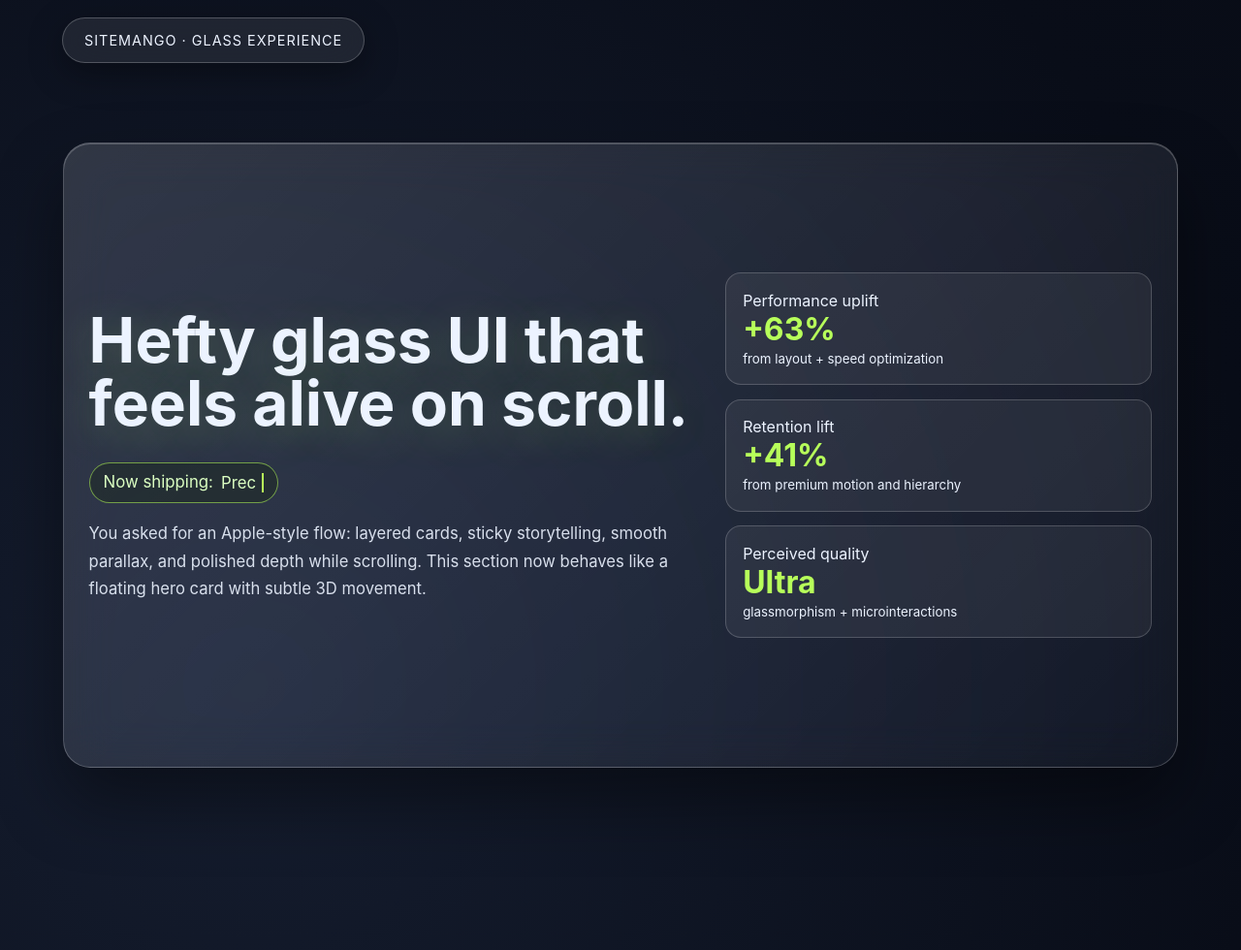
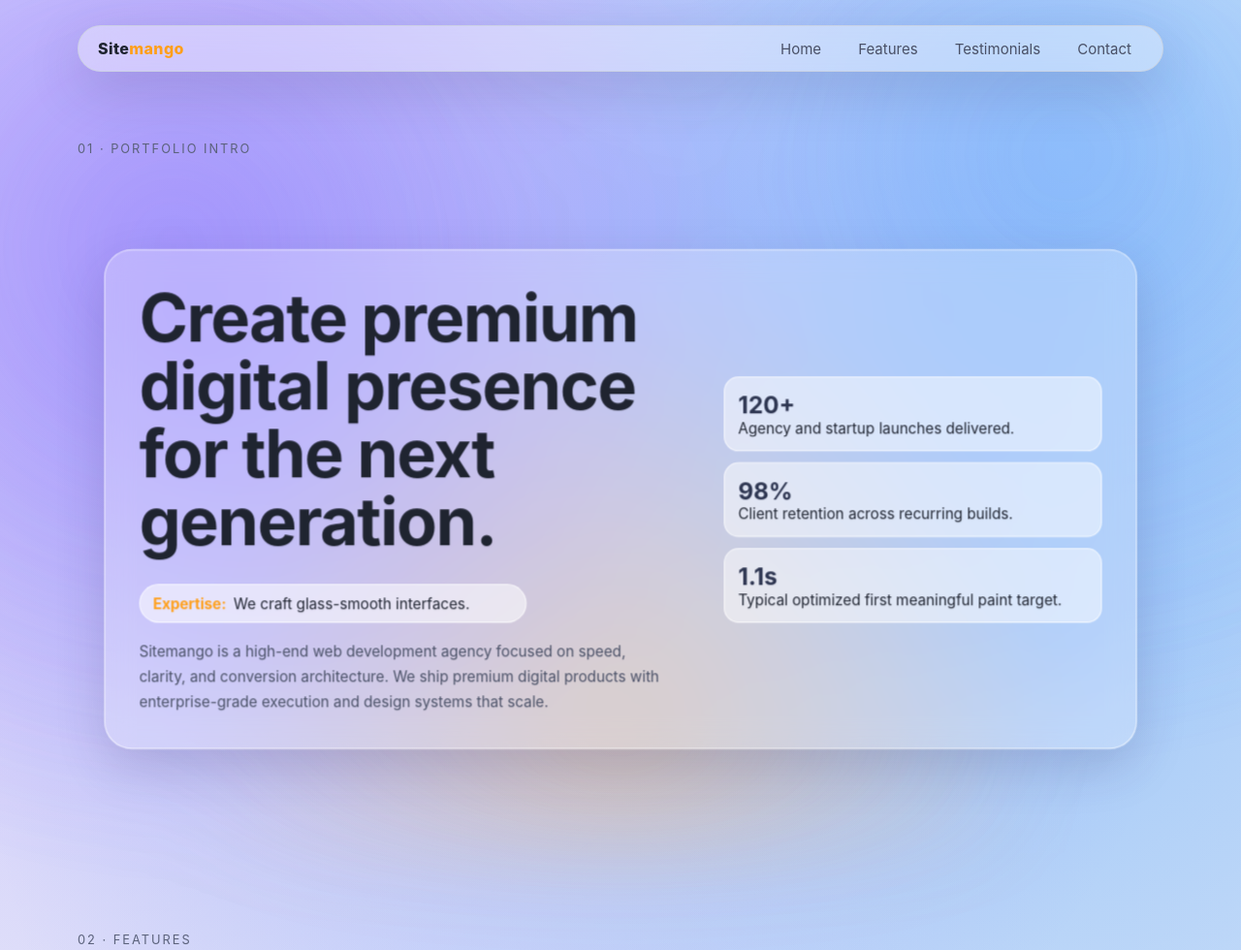
Before and after one commit to kartik-009-k/SiteMango, a plain HTML site: page index.html in a window 1280 px wide. Shown: the top 980 px of the page at 97% size. Drawn offline with Linux system fonts and the light colour scheme.

Commit message:
Implement premium glassmorphism landing page with sticky scroll effects

```diff
--- a/index.html
+++ b/index.html
@@ -1,310 +1,256 @@
 <!DOCTYPE html>
 <html lang="en">
 <head>
-<meta charset="UTF-8">
-<meta name="viewport" content="width=device-width, initial-scale=1.0">
-<title>SiteMango</title>
-
+<meta charset="UTF-8" />
+<meta name="viewport" content="width=device-width, initial-scale=1.0" />
+<title>Sitemango — Premium Web Development</title>
 <style>
 :root{
---accent:#b7ff5a;
---accent-soft:rgba(183,255,90,.3);
---bg:#070a12;
---text:#ecf3ff;
---glass:rgba(255,255,255,.08);
---glass-border:rgba(255,255,255,.22);
---blur:20px;
+  --text:#1f2430;
+  --muted:#495066;
+  --accent:#ffb347;
+  --accent-strong:#ff9f1a;
+  --glass-bg:rgba(255,255,255,.38);
+  --glass-bg-soft:rgba(255,255,255,.26);
+  --glass-border:rgba(255,255,255,.75);
+  --silver-stroke:rgba(203,210,221,.75);
+  --blur-panel:15px;
+  --blur-card:20px;
+  --shadow:0 18px 55px rgba(42,40,86,.18);
 }
 
-*{margin:0;padding:0;box-sizing:border-box;font-family:"Inter","Segoe UI",system-ui,sans-serif;}
+*{box-sizing:border-box;margin:0;padding:0;font-family:"Inter","SF Pro Display","Segoe UI",sans-serif;}
 
-html,body{background:radial-gradient(circle at 20% 20%,#151d2f 0%,#090d18 35%,#05070d 100%);color:var(--text);overflow-x:hidden;scroll-behavior:smooth;}
+html,body{scroll-behavior:smooth;overflow-x:hidden;}
+body{
+  color:var(--text);
+  background:
+    radial-gradient(circle at 15% 10%, rgba(104,87,255,.38), transparent 36%),
+    radial-gradient(circle at 85% 20%, rgba(15,124,255,.33), transparent 40%),
+    radial-gradient(circle at 70% 85%, rgba(255,179,71,.26), transparent 36%),
+    linear-gradient(145deg,#f9fafc,#edf0f6 40%,#e8ecf6);
+  min-height:100vh;
+}
 
-#progress{position:fixed;top:0;left:0;height:3px;width:0%;background:linear-gradient(90deg,#d4ff9a,#9cff2e);box-shadow:0 0 18px #9cff2e;z-index:999;}
+.mesh-layer{position:fixed;inset:-10%;pointer-events:none;z-index:-2;filter:blur(40px);transform:translateY(var(--mesh-shift,0px));
+  background:
+    radial-gradient(circle at 20% 35%, rgba(127,94,255,.28), transparent 45%),
+    radial-gradient(circle at 80% 25%, rgba(40,140,255,.24), transparent 42%),
+    radial-gradient(circle at 50% 85%, rgba(255,181,77,.24), transparent 40%);
+}
 
-#particles{position:fixed;inset:0;z-index:-2;}
+.mesh-layer.deep{z-index:-3;filter:blur(60px);opacity:.7;transform:translateY(var(--mesh-shift-deep,0px));}
 
-.bg-glow{position:fixed;inset:0;z-index:-1;pointer-events:none;background:
-radial-gradient(circle at 10% 15%,rgba(183,255,90,.15),transparent 36%),
-radial-gradient(circle at 80% 20%,rgba(109,183,255,.18),transparent 42%),
-radial-gradient(circle at 50% 90%,rgba(255,255,255,.1),transparent 45%);
-filter:blur(10px);}
+.nav-wrap{position:sticky;top:16px;z-index:90;display:flex;justify-content:center;padding:10px 14px;}
+.nav{
+  width:min(1120px,95vw);
+  display:flex;justify-content:space-between;align-items:center;
+  padding:13px 20px;
+  background:var(--glass-bg);
+  border:1px solid var(--silver-stroke);
+  border-radius:999px;
+  backdrop-filter:blur(var(--blur-card));
+  box-shadow:var(--shadow);
+}
+.brand{font-weight:800;letter-spacing:.4px;}
+.brand span{color:var(--accent-strong);}
+.nav-links{display:flex;gap:14px;list-style:none;}
+.nav-links a{text-decoration:none;color:var(--muted);font-size:.94rem;padding:8px 12px;border-radius:999px;transition:.2s;}
+.nav-links a:hover{background:rgba(255,255,255,.52);color:#212638;}
 
-header{position:fixed;top:18px;left:5%;z-index:60;padding:14px 22px;border:1px solid var(--glass-border);backdrop-filter:blur(var(--blur));border-radius:999px;background:var(--glass);box-shadow:0 10px 35px rgba(0,0,0,.35);letter-spacing:1px;font-size:.9rem;text-transform:uppercase;}
+main{width:min(1120px,92vw);margin:0 auto;padding:18px 0 90px;}
 
-main{width:min(1150px,92vw);margin:0 auto;padding:90px 0 120px;}
+.section{position:relative;min-height:95vh;display:grid;align-items:center;padding:24px 0;}
+.section .section-head{position:sticky;top:92px;z-index:20;font-size:.8rem;letter-spacing:2px;text-transform:uppercase;color:#5b627b;margin-bottom:12px;}
 
-.scroll-stage{position:relative;min-height:95vh;display:grid;align-items:center;margin:0 auto 9vh;}
+.panel{
+  border-radius:30px;
+  padding:clamp(1.4rem,3.2vw,2.3rem);
+  background:var(--glass-bg-soft);
+  border:1px solid var(--glass-border);
+  backdrop-filter:blur(var(--blur-panel));
+  box-shadow:var(--shadow);
+}
 
-.glass-panel{position:sticky;top:11vh;padding:clamp(1.2rem,2vw,2rem);border-radius:28px;border:1px solid var(--glass-border);background:linear-gradient(135deg,rgba(255,255,255,.15),rgba(255,255,255,.04));backdrop-filter:blur(24px) saturate(130%);box-shadow:0 35px 70px rgba(0,0,0,.42),inset 0 1px 0 rgba(255,255,255,.2);
-transform:perspective(1200px) rotateX(var(--rx,0deg)) rotateY(var(--ry,0deg)) translateY(var(--ty,0px)) scale(var(--sc,1));opacity:var(--op,1);transition:transform .16s linear,opacity .16s linear;}
+.scroll-scale{transform:scale(var(--scale,.9));transform-origin:center center;transition:transform .12s linear;}
 
-.hero{display:grid;grid-template-columns:1.3fr .9fr;gap:1.2rem;min-height:74vh;align-items:center;}
+.hero-grid{display:grid;grid-template-columns:1.2fr .8fr;gap:20px;align-items:center;}
+.hero h1{font-size:clamp(2rem,5.6vw,4.8rem);line-height:1.03;letter-spacing:-.02em;margin-bottom:14px;}
+.hero p{color:var(--muted);max-width:56ch;line-height:1.7;}
+.cycle-pill{margin:16px 0 18px;display:inline-flex;align-items:center;gap:8px;padding:10px 14px;border-radius:999px;background:rgba(255,255,255,.55);border:1px solid rgba(255,255,255,.8);}
+.cycle-pill strong{color:var(--accent-strong);font-weight:700;}
+.cycle-text{min-width:30ch;white-space:nowrap;overflow:hidden;text-overflow:ellipsis;}
+.hero-stats{display:grid;gap:12px;}
+.stat{padding:14px;border-radius:16px;background:rgba(255,255,255,.5);border:1px solid rgba(255,255,255,.8);}
+.stat b{display:block;font-size:1.6rem;color:#2d3550;}
 
-h1{font-size:clamp(2.1rem,5vw,4.8rem);line-height:1.02;margin-bottom:16px;text-shadow:0 8px 45px rgba(183,255,90,.22);}
+.features-grid{display:grid;grid-template-columns:repeat(auto-fit,minmax(220px,1fr));gap:15px;}
+.feature{padding:18px;border-radius:18px;background:rgba(255,255,255,.46);border:1px solid rgba(255,255,255,.8);}
+.icon-wrap{width:50px;height:50px;border-radius:14px;display:grid;place-items:center;margin-bottom:12px;font-size:1.2rem;background:rgba(255,255,255,.58);border:1px solid rgba(255,255,255,.86);backdrop-filter:blur(var(--blur-card));box-shadow:0 8px 26px rgba(63,92,163,.16);}
+.feature h3{font-size:1.02rem;margin-bottom:8px;}
+.feature p{color:var(--muted);line-height:1.55;font-size:.95rem;}
 
-.lead{max-width:64ch;opacity:.9;font-size:1.04rem;line-height:1.7;}
+.testimonial-shell{display:grid;gap:12px;}
+.slider{position:relative;overflow:hidden;border-radius:20px;min-height:220px;background:rgba(255,255,255,.46);border:1px solid rgba(255,255,255,.82);}
+.slide{position:absolute;inset:0;padding:24px;display:grid;align-content:center;gap:12px;opacity:0;transform:translateX(20px);transition:opacity .45s ease,transform .45s ease;}
+.slide.active{opacity:1;transform:translateX(0);}
+.slide p{font-size:1.08rem;line-height:1.7;color:#2b3248;max-width:60ch;}
+.slide footer{color:#5d6685;font-weight:600;}
+.slider-controls{display:flex;gap:8px;}
+.slider-controls button{border:none;border-radius:999px;padding:9px 12px;background:rgba(255,255,255,.62);border:1px solid rgba(255,255,255,.9);cursor:pointer;}
 
-.typing{margin:12px 0 18px;display:inline-flex;align-items:center;gap:.5rem;font-size:1.05rem;color:#dbffc2;border:1px solid rgba(183,255,90,.55);border-radius:999px;padding:10px 14px;background:rgba(20,36,7,.3);}
-
-.typing span{border-right:2px solid var(--accent);padding-right:6px;white-space:nowrap;overflow:hidden;}
-
-.kpi-column{display:grid;gap:.9rem;}
-
-.kpi{padding:1.1rem;border-radius:16px;background:rgba(255,255,255,.06);border:1px solid rgba(255,255,255,.19);}
-.kpi strong{display:block;font-size:2rem;color:var(--accent);}
-
-.section-title{font-size:clamp(1.5rem,3vw,2.6rem);margin-bottom:.5rem;}
-.section-text{opacity:.86;max-width:65ch;line-height:1.7;margin-bottom:1.2rem;}
-
-.cards{display:grid;grid-template-columns:repeat(auto-fit,minmax(220px,1fr));gap:20px;}
-.card{padding:20px;border-radius:18px;background:rgba(255,255,255,.08);border:1px solid rgba(255,255,255,.22);box-shadow:inset 0 1px 0 rgba(255,255,255,.18);}
-.card .counter{display:block;font-size:2rem;margin-top:8px;color:var(--accent);}
-
-.chart-wrap{padding:1rem;border-radius:20px;background:rgba(255,255,255,.06);border:1px solid rgba(255,255,255,.21);width:fit-content;}
-
-canvas{margin-top:10px;width:min(100%,540px);height:auto;border-radius:12px;background:rgba(0,0,0,.35);border:1px solid rgba(255,255,255,.17);}
-
-form{display:grid;gap:12px;max-width:460px;}
-input,textarea{padding:12px 14px;border-radius:12px;border:1px solid rgba(255,255,255,.2);background:rgba(255,255,255,.07);color:#fff;}
-button{padding:12px;border-radius:12px;border:1px solid rgba(183,255,90,.6);color:#d8ffb0;background:rgba(183,255,90,.08);cursor:pointer;transition:.22s;}
-button:hover{transform:translateY(-1px);background:rgba(183,255,90,.2);}
-#formStatus{color:#cfff96;opacity:.95;min-height:1.2em;}
-
-.reveal{opacity:0;transform:translateY(24px) scale(.98);transition:opacity .6s ease,transform .6s ease;}
-.reveal.show{opacity:1;transform:translateY(0) scale(1);}
+.cta{text-align:center;display:grid;gap:14px;justify-items:center;}
+.cta h2{font-size:clamp(1.6rem,4.2vw,3rem);}
+.cta a{display:inline-block;text-decoration:none;background:linear-gradient(125deg,var(--accent),var(--accent-strong));color:#26200f;padding:12px 20px;border-radius:999px;font-weight:700;box-shadow:0 10px 25px rgba(255,166,53,.35);}
 
 @media (max-width:900px){
-.hero{grid-template-columns:1fr;}
-.glass-panel{top:8vh;}
-header{left:4%;}
+  .hero-grid{grid-template-columns:1fr;}
+  .nav-links{display:none;}
+  .section .section-head{top:86px;}
+  .cycle-text{min-width:18ch;}
 }
 </style>
 </head>
+<body>
+<div class="mesh-layer"></div>
+<div class="mesh-layer deep"></div>
 
-<body>
-<canvas id="particles"></canvas>
-<div class="bg-glow"></div>
-<div id="progress"></div>
-<header>SiteMango · Glass Experience</header>
+<div class="nav-wrap">
+  <nav class="nav">
+    <div class="brand">Site<span>mango</span></div>
+    <ul class="nav-links">
+      <li><a href="#hero">Home</a></li>
+      <li><a href="#features">Features</a></li>
+      <li><a href="#testimonials">Testimonials</a></li>
+      <li><a href="#contact">Contact</a></li>
+    </ul>
+  </nav>
+</div>
 
 <main>
-  <section class="scroll-stage">
-    <article class="glass-panel reveal" data-depth="0.38">
-      <div class="hero">
+  <section id="hero" class="section">
+    <div class="section-head">01 · Portfolio Intro</div>
+    <article class="panel scroll-scale hero">
+      <div class="hero-grid">
         <div>
-          <h1>Hefty glass UI that feels alive on scroll.</h1>
-          <p class="typing">Now shipping: <span id="typing"></span></p>
-          <p class="lead">You asked for an Apple-style flow: layered cards, sticky storytelling, smooth parallax, and polished depth while scrolling. This section now behaves like a floating hero card with subtle 3D movement.</p>
+          <h1>Create premium digital presence for the next generation.</h1>
+          <div class="cycle-pill"><strong>Expertise:</strong><span id="cycleText" class="cycle-text"></span></div>
+          <p>Sitemango is a high-end web development agency focused on speed, clarity, and conversion architecture. We ship premium digital products with enterprise-grade execution and design systems that scale.</p>
         </div>
-        <div class="kpi-column">
-          <div class="kpi">Performance uplift <strong>+63%</strong><small>from layout + speed optimization</small></div>
-          <div class="kpi">Retention lift <strong>+41%</strong><small>from premium motion and hierarchy</small></div>
-          <div class="kpi">Perceived quality <strong>Ultra</strong><small>glassmorphism + microinteractions</small></div>
+        <div class="hero-stats">
+          <div class="stat"><b>120+</b> Agency and startup launches delivered.</div>
+          <div class="stat"><b>98%</b> Client retention across recurring builds.</div>
+          <div class="stat"><b>1.1s</b> Typical optimized first meaningful paint target.</div>
         </div>
       </div>
     </article>
   </section>
 
-  <section class="scroll-stage">
-    <article class="glass-panel reveal" data-depth="0.24">
-      <h2 class="section-title">Impact & Growth</h2>
-      <p class="section-text">Each KPI card animates in as the section enters the viewport, with counters that run once for performance and clarity.</p>
-      <div class="cards">
-        <div class="card">Conversion Lift<span class="counter" data-target="45">0</span>%</div>
-        <div class="card">Credibility Increase<span class="counter" data-target="82">0</span>%</div>
-        <div class="card">Mobile Optimization<span class="counter" data-target="60">0</span>%</div>
+  <section id="features" class="section">
+    <div class="section-head">02 · Features</div>
+    <article class="panel scroll-scale">
+      <div class="features-grid">
+        <div class="feature"><div class="icon-wrap">⚡</div><h3>High-Performance Systems</h3><p>We architect blazing-fast frontends and optimized APIs for measurable business impact.</p></div>
+        <div class="feature"><div class="icon-wrap">🧠</div><h3>Strategic UX Architecture</h3><p>Information hierarchy, interaction flow, and narrative motion all tuned for conversion.</p></div>
+        <div class="feature"><div class="icon-wrap">🧩</div><h3>Scalable Design Language</h3><p>Component-driven UI kits and clean implementation patterns that your team can maintain.</p></div>
+        <div class="feature"><div class="icon-wrap">🛡️</div><h3>Production Reliability</h3><p>Accessibility, cross-device polish, and QA discipline for launch confidence.</p></div>
       </div>
     </article>
   </section>
 
-  <section class="scroll-stage">
-    <article class="glass-panel reveal" data-depth="0.18">
-      <h2 class="section-title">Affordability Comparison</h2>
-      <p class="section-text">Pricing bars animate up in a premium glass container, with average savings shown below.</p>
-      <div class="chart-wrap">
-        <canvas id="priceChart" width="540" height="280"></canvas>
+  <section id="testimonials" class="section">
+    <div class="section-head">03 · Testimonials</div>
+    <article class="panel scroll-scale testimonial-shell">
+      <div class="slider" id="slider">
+        <div class="slide active">
+          <p>“Sitemango turned a vague brief into a premium platform that finally reflects our brand positioning. The result feels effortlessly high-end.”</p>
+          <footer>— Avery Collins, CEO, Nordwell Labs</footer>
+        </div>
+        <div class="slide">
+          <p>“The team moves with precision. Design, development, and performance engineering came together in one clean execution.”</p>
+          <footer>— Priya Nair, Product Director, Verta Studio</footer>
+        </div>
+        <div class="slide">
+          <p>“Our conversion rates jumped in weeks. The glass UI and motion language gave us an instantly premium market presence.”</p>
+          <footer>— Matteo Ruiz, Founder, Lumen Grid</footer>
+        </div>
       </div>
-      <p style="margin-top:14px;opacity:.8;">Average savings: <strong id="avgPercent"></strong>%</p>
+      <div class="slider-controls">
+        <button id="prevBtn" type="button">← Prev</button>
+        <button id="nextBtn" type="button">Next →</button>
+      </div>
     </article>
   </section>
 
-  <section class="scroll-stage">
-    <article class="glass-panel reveal" data-depth="0.3">
-      <h2 class="section-title">Contact</h2>
-      <p class="section-text">Drop your details and we will map your redesign path.</p>
-      <form id="contactForm">
-        <input type="text" name="name" placeholder="Name" required>
-        <input type="email" name="email" placeholder="Email" required>
-        <textarea name="project" placeholder="Describe your project"></textarea>
-        <button type="submit">Send Message</button>
-        <div id="formStatus"></div>
-      </form>
+  <section id="contact" class="section">
+    <div class="section-head">04 · Start Your Project</div>
+    <article class="panel scroll-scale cta">
+      <h2>Build your next flagship experience with Sitemango.</h2>
+      <p>From portfolio-grade storytelling to enterprise implementation, we deliver polished digital systems that perform.</p>
+      <a href="mailto:hello@sitemango.com">Book a Strategy Call</a>
     </article>
   </section>
 </main>
 
 <script>
-const scriptURL="https://script.google.com/macros/s/AKfycbySA1oABI1E1qJNnZUuHbBBHihEAcvps_MlBncS31Y1sHR26m4iOg3lEFa-yn8va5ONpg/exec"
-const form=document.getElementById("contactForm")
-const status=document.getElementById("formStatus")
+const cycleLines=[
+  "We design digital clarity.",
+  "We build high-performance ecosystems.",
+  "We craft glass-smooth interfaces.",
+  "We transform ideas into visual juice.",
+  "We engineer for the next generation.",
+  "We make the complex look effortless."
+]
 
-form.addEventListener("submit",e=>{
-  e.preventDefault()
-  status.textContent="Sending..."
+const cycleText=document.getElementById("cycleText")
+let lineIndex=0
+function rotateLine(){
+  cycleText.textContent=cycleLines[lineIndex]
+  lineIndex=(lineIndex+1)%cycleLines.length
+}
+rotateLine()
+setInterval(rotateLine,2100)
 
-  const formData=new FormData(form)
-  const data={
-    name:formData.get("name")?.toString().trim() ?? "",
-    email:formData.get("email")?.toString().trim() ?? "",
-    project:formData.get("project")?.toString().trim() ?? ""
-  }
+const slides=[...document.querySelectorAll(".slide")]
+const nextBtn=document.getElementById("nextBtn")
+const prevBtn=document.getElementById("prevBtn")
+let activeSlide=0
+let sliderTimer
 
-  if(!data.name || !data.email){
-    status.textContent="Please complete all required fields."
-    return
-  }
+function showSlide(index){
+  activeSlide=(index+slides.length)%slides.length
+  slides.forEach((slide,i)=>slide.classList.toggle("active",i===activeSlide))
+}
 
-  fetch(scriptURL,{method:"POST",headers:{"Content-Type":"application/json"},body:JSON.stringify(data)})
-    .then(res=>res.json())
-    .then(()=>{status.textContent="✔ Message sent successfully";form.reset()})
-    .catch(()=>{status.textContent="Error sending message"})
-})
+function startSlider(){
+  clearInterval(sliderTimer)
+  sliderTimer=setInterval(()=>showSlide(activeSlide+1),5200)
+}
 
-window.addEventListener("scroll",()=>{
-  const st=document.documentElement.scrollTop
-  const sh=document.documentElement.scrollHeight-document.documentElement.clientHeight
-  const percent=sh>0?(st/sh*100):0
-  document.getElementById("progress").style.width=percent+"%"
-})
+nextBtn.addEventListener("click",()=>{showSlide(activeSlide+1);startSlider()})
+prevBtn.addEventListener("click",()=>{showSlide(activeSlide-1);startSlider()})
+startSlider()
 
-const texts=["Layered glass narratives","Precision motion on scroll","Premium UI that converts"]
-let i=0,j=0
-const typingEl=document.getElementById("typing")
+const scaleCards=[...document.querySelectorAll(".scroll-scale")]
+function onScrollFx(){
+  const scrollY=window.scrollY
+  document.documentElement.style.setProperty("--mesh-shift",`${scrollY*0.08}px`)
+  document.documentElement.style.setProperty("--mesh-shift-deep",`${scrollY*0.045}px`)
 
-function type(){
-  if(j<texts[i].length){typingEl.textContent+=texts[i][j++];setTimeout(type,45)}
-  else setTimeout(erase,1200)
-}
-function erase(){
-  if(j>0){typingEl.textContent=texts[i].substring(0,--j);setTimeout(erase,28)}
-  else{i=(i+1)%texts.length;setTimeout(type,280)}
-}
-type()
-
-const revealed=new Set()
-const observer=new IntersectionObserver(entries=>{
-  entries.forEach(entry=>{
-    if(entry.isIntersecting){
-      entry.target.classList.add("show")
-      if(entry.target.querySelector(".counter") && !revealed.has(entry.target)){
-        animateCounters(entry.target)
-        revealed.add(entry.target)
-      }
-    }
-  })
-},{threshold:.2})
-
-document.querySelectorAll(".reveal").forEach(el=>observer.observe(el))
-
-function animateCounters(scope){
-  scope.querySelectorAll(".counter").forEach(counter=>{
-    const target=Number(counter.dataset.target||0)
-    let count=0
-    const tick=()=>{
-      count+=target/90
-      if(count<target){counter.textContent=Math.floor(count);requestAnimationFrame(tick)}
-      else counter.textContent=String(target)
-    }
-    tick()
+  const vh=window.innerHeight
+  scaleCards.forEach(card=>{
+    const rect=card.getBoundingClientRect()
+    const midpoint=rect.top+rect.height/2
+    const distance=Math.abs(vh/2-midpoint)
+    const normalized=Math.min(distance/(vh*0.7),1)
+    const scale=(1-(normalized*0.1)).toFixed(3)
+    card.style.setProperty("--scale",scale)
   })
 }
 
-const panels=[...document.querySelectorAll(".glass-panel")]
-function updatePanelFx(){
-  const vh=window.innerHeight
-  panels.forEach(panel=>{
-    const rect=panel.getBoundingClientRect()
-    const center=rect.top+rect.height/2
-    const distance=(center-vh/2)/vh
-    const depth=Number(panel.dataset.depth||0.2)
-    const rotateX=(-distance*7*depth).toFixed(2)
-    const rotateY=(distance*4*depth).toFixed(2)
-    const translateY=(distance*-35*depth).toFixed(2)
-    const scale=(1-Math.min(Math.abs(distance)*0.08,0.04)).toFixed(3)
-    const opacity=(1-Math.min(Math.abs(distance)*0.22,0.18)).toFixed(3)
-    panel.style.setProperty("--rx",`${rotateX}deg`)
-    panel.style.setProperty("--ry",`${rotateY}deg`)
-    panel.style.setProperty("--ty",`${translateY}px`)
-    panel.style.setProperty("--sc",scale)
-    panel.style.setProperty("--op",opacity)
-  })
-}
-
-window.addEventListener("scroll",updatePanelFx,{passive:true})
-window.addEventListener("resize",updatePanelFx)
-updatePanelFx()
-
-const chart=document.getElementById("priceChart")
-const ctx=chart.getContext("2d")
-const our=[2500,3000]
-const market=[4500,5200]
-const percentages=our.map((price,index)=>Math.round((1-price/market[index])*100))
-const avg=Math.round(percentages.reduce((a,b)=>a+b,0)/percentages.length)
-document.getElementById("avgPercent").textContent=String(avg)
-
-let graphProgress=0
-function drawGraph(){
-  ctx.clearRect(0,0,540,280)
-
-  for(let index=0;index<2;index++){
-    const x=110+index*210
-    const scale=.042
-    const ourHeight=our[index]*scale*graphProgress
-    const marketHeight=market[index]*scale*graphProgress
-
-    ctx.fillStyle="#b7ff5a"
-    ctx.fillRect(x,280-ourHeight,58,ourHeight)
-    ctx.fillStyle="#ff6262"
-    ctx.fillRect(x+76,280-marketHeight,58,marketHeight)
-
-    ctx.fillStyle="#d8ffab"
-    ctx.font="14px Inter"
-    ctx.fillText(`-${percentages[index]}%`,x,280-marketHeight-12)
-  }
-}
-function animateGraph(){
-  graphProgress=Math.min(graphProgress+.018,1)
-  drawGraph()
-  if(graphProgress<1)requestAnimationFrame(animateGraph)
-}
-animateGraph()
-
-const pcanvas=document.getElementById("particles")
-const pctx=pcanvas.getContext("2d")
-const particles=[]
-
-function sizeCanvas(){pcanvas.width=window.innerWidth;pcanvas.height=window.innerHeight}
-sizeCanvas()
-window.addEventListener("resize",sizeCanvas)
-
-for(let index=0;index<90;index++){
-  particles.push({x:Math.random()*pcanvas.width,y:Math.random()*pcanvas.height,r:Math.random()*2.2+.2,dx:(Math.random()-.5)*.35,dy:(Math.random()-.5)*.35})
-}
-
-function animateParticles(){
-  pctx.clearRect(0,0,pcanvas.width,pcanvas.height)
-  pctx.fillStyle="rgba(183,255,90,.55)"
-  particles.forEach(p=>{
-    p.x+=p.dx
-    p.y+=p.dy
-    if(p.x<0||p.x>pcanvas.width)p.dx*=-1
-    if(p.y<0||p.y>pcanvas.height)p.dy*=-1
-    pctx.beginPath();pctx.arc(p.x,p.y,p.r,0,Math.PI*2);pctx.fill()
-  })
-  requestAnimationFrame(animateParticles)
-}
-animateParticles()
+window.addEventListener("scroll",onScrollFx,{passive:true})
+window.addEventListener("resize",onScrollFx)
+onScrollFx()
 </script>
 </body>
 </html>
```
